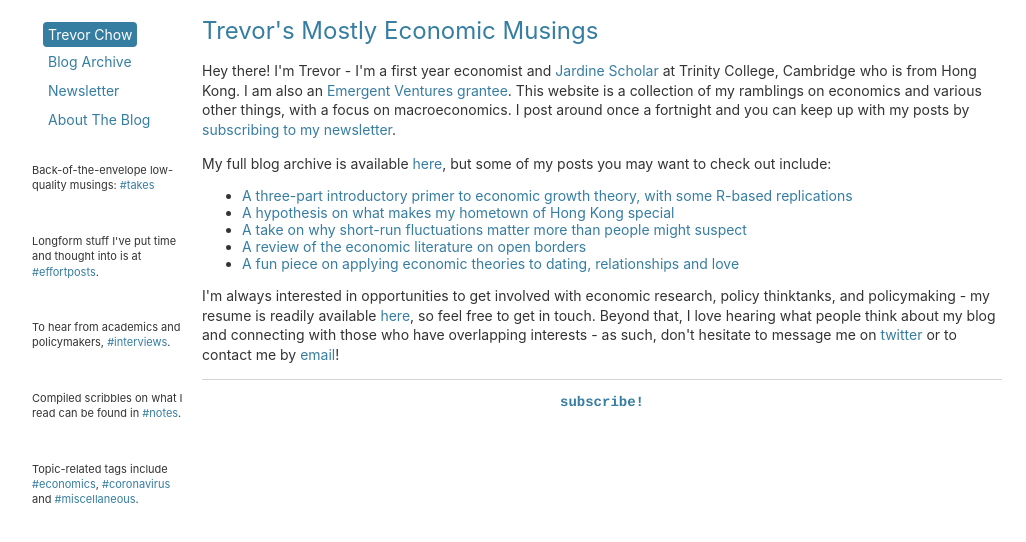
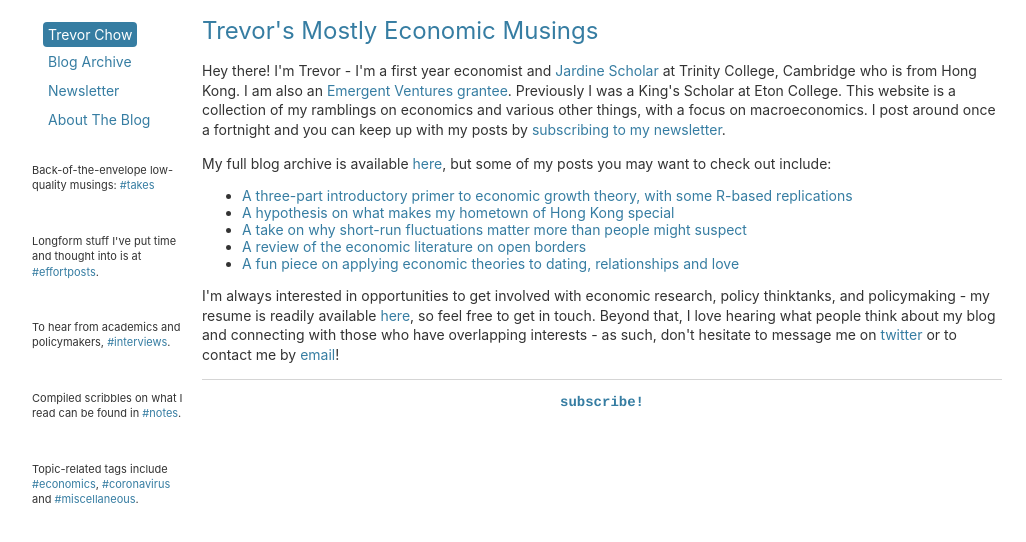
Before and after one commit to tmychow/tmychow.github.io, a Jekyll site: the page built from index.html, in a window 1280 px wide. Shown: the top 542 px of the page, without its empty margins (28-1054 px from the left). Built offline with Jekyll 4.4.1, drawn with Linux system fonts in a browser that asks for light colours.

Commit message:
Update index.html

```diff
--- a/index.html
+++ b/index.html
@@ -3,7 +3,7 @@
 title: Trevor's Mostly Economic Musings
 ---
 	<h1>{{ page.title }}</h1>
-	<p>Hey there! I'm Trevor - I'm a first year economist and <a href="http://jardine-foundation.org/">Jardine Scholar</a> at Trinity College, Cambridge who is from Hong Kong. I am also an <a href="https://tmychow.com/blog/2021/03/08/emergent-ventures">Emergent Ventures grantee</a>. This website is a collection of my ramblings on economics and various other things, with a focus on macroeconomics. I post around once a fortnight and you can keep up with my posts by <a href="https://buttondown.email/tmychow">subscribing to my newsletter</a>.</p>
+	<p>Hey there! I'm Trevor - I'm a first year economist and <a href="http://jardine-foundation.org/">Jardine Scholar</a> at Trinity College, Cambridge who is from Hong Kong. I am also an <a href="https://tmychow.com/blog/2021/03/08/emergent-ventures">Emergent Ventures grantee</a>. Previously I was a King's Scholar at Eton College. This website is a collection of my ramblings on economics and various other things, with a focus on macroeconomics. I post around once a fortnight and you can keep up with my posts by <a href="https://buttondown.email/tmychow">subscribing to my newsletter</a>.</p>
 	<p> My full blog archive is available <a href="https://tmychow.com/blog/">here</a>, but some of my posts you may want to check out include:</p>
 	<ul>
 		<li> <a href="https://tmychow.com/blog/2020/07/02/growth-a-primer-in-three-parts">A three-part introductory primer to economic growth theory, with some R-based replications</a> </li>
```
